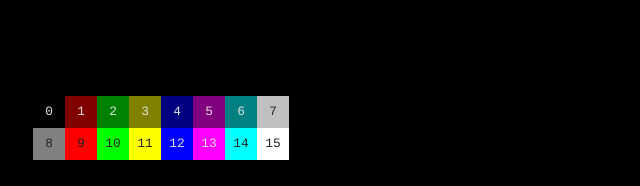
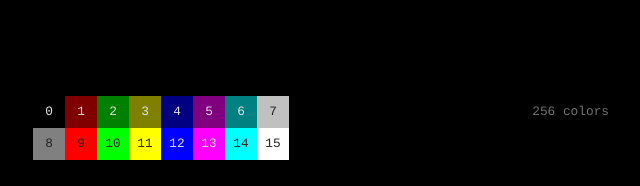
Before and after one commit to linrock/256-colors, a Vue app: page / in a window 1280 px wide. Shown: the top 186 px of the page, without its empty margins (319-959 px from the left). Built offline with nearby package versions, Linux system fonts and the light colour scheme.

Commit message:
Add floating title to top right

```diff
--- a/public/style.css
+++ b/public/style.css
@@ -10,6 +10,14 @@
 #splash .squares-256 {
   margin: 0 auto;
   width: 36rem;
+  position: relative;
+}
+
+.floating-title {
+  position: absolute;
+  right: 0;
+  line-height: 2rem;
+  opacity: 50%;
 }
 
 #splash .squares-256 .s-6x6 {
--- a/src/App.vue
+++ b/src/App.vue
@@ -3,6 +3,7 @@
   main
     section#splash
       .squares-256
+        .floating-title 256 colors
         .container-width-8
           square-div(v-for="i in 16" :key="i-1"
                      :code="i - 1" :class="{ dark: (i>7) && ![13,14].includes(i) }") {{ i - 1 }}
```
